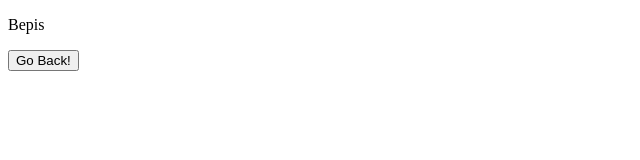
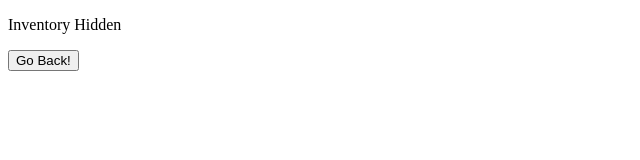
Before and after one commit to BlooAlpha/WebProject1, a plain HTML site: page index.html in a window 1280 px wide. Both pictures are taken after a click on the button 41 px from the left and 37 px from the top of the page. Shown: the full height of the page, 0-640 px from the left. Drawn offline with Linux system fonts and the light colour scheme.

Commit message:
Small update
changed images and words

```diff
--- a/index.html
+++ b/index.html
@@ -23,7 +23,7 @@
         function hide(){
             /* HTML */
             document.getElementById('app').innerHTML = `
-            <p>Bepis</p>
+            <p>Inventory Hidden</p>
             <button onclick="show()">Go Back!</button>`
             /* getSite(); */
 
```
Also changed, not shown: hide-icon-conceal-element-vector-21626428.jpg (added).
